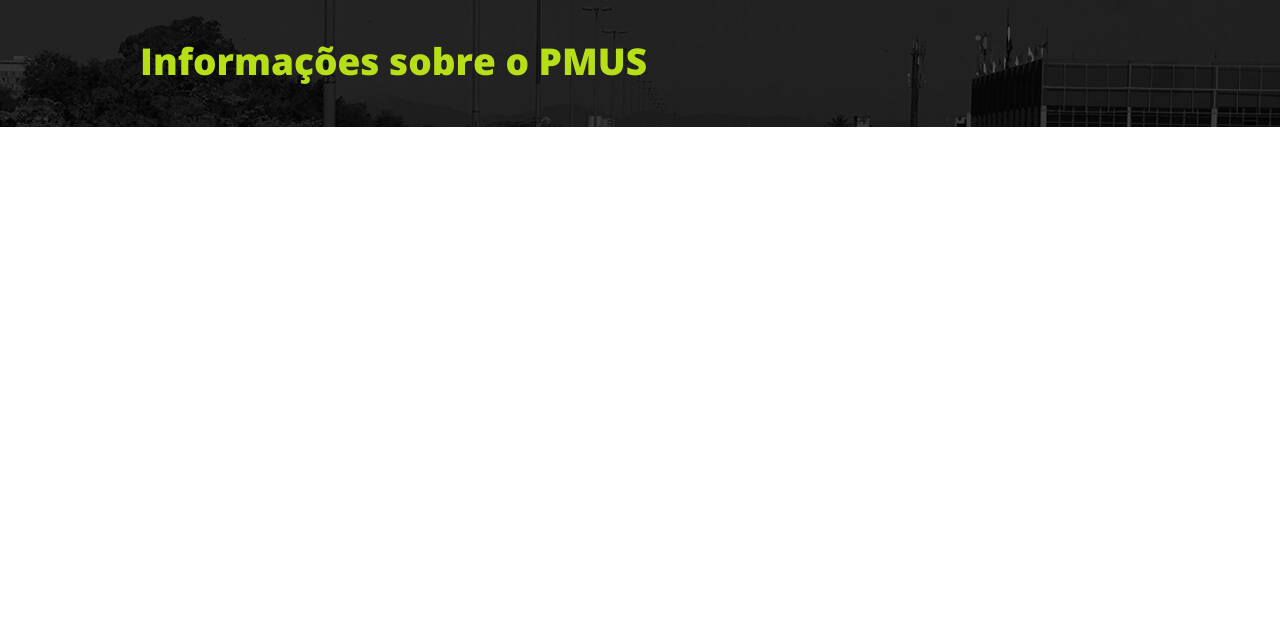
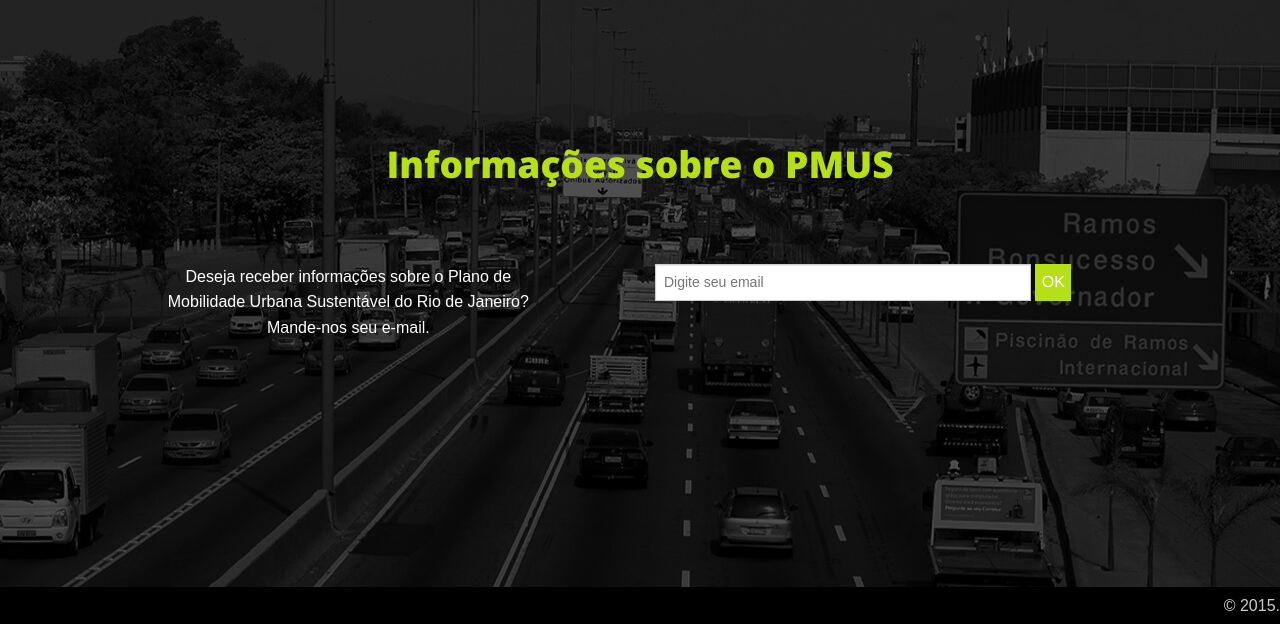
Before and after one commit to LAB-Rio/pmus.com.br, a PHP site: page / in a window 1280 px wide. Shown: the part 2760-3384 px from the top of the page. Before the commit the page ends 2887 px from the top, so only its background shows below. Run offline with PHP 8.4, Linux system fonts and the light colour scheme; some web fonts are replaced.

Commit message:
Add footer

```diff
--- a/assets/stylesheets/application.css
+++ b/assets/stylesheets/application.css
@@ -55,6 +55,11 @@ h2, h3, h4, h5 { font-family: 'Open Sans', 'Arial', sans-serif; font-weight: bol
 #map { padding: 2em 0; }
 #map h2 { margin-bottom: 1em }
 
-#talk { background: url('../images/talk.jpg') no-repeat center top; background-size: cover;; padding: 2em 0; }
+#talk { background: url('../images/talk.jpg') no-repeat center top; background-size: cover; padding: 4em 0 1em 0; }
 #talk * { color: white }
-#talk h2 { color: #B7DF18; }
+#talk h2 { color: #B7DF18; margin-top: 2em; margin-bottom: 2em }
+#talk label, #talk input { display: inline-block }
+#talk label { width: 80%; }
+#talk button { padding: .6em .4em !important; background: #B7DF18 }
+
+.footer { background: black; color: #ccc; padding: .4em 0; text-align: right }
--- a/index.html
+++ b/index.html
@@ -156,20 +156,27 @@ As datas destes eventos ainda estão sendo confirmadas e em breve serão divulga
 
   <div class="frame-4" id="talk">
     <div class="row">
-      <h2>Informações sobre o PMUS</h2>
+      <h2 class="text-center">Informações sobre o PMUS</h2>
 
 
-      <div class="medium-8 medium-centered columns">
+      <div class="medium-12 columns">
         <div class="row">
-          <div class="medium-6 columns">
-
+          <div class="medium-5 columns">
+            <p class="text-center"> Deseja receber informações sobre o Plano de Mobilidade Urbana Sustentável do Rio de Janeiro? <br/>Mande-nos seu e-mail.</p>
           </div>
-          <div class="medium-6 columns">
-
+          <div class="medium-6 medium-offset-1 columns">
+            <form action="" method="GET">
+              <label><input type="text" name="email" placeholder="Digite seu email"/></label>
+              <button type="submit">OK</button>
+            </form>
+            <p><br/><br/><br/><br/><br/><br/><br/><br/><br/></p>
           </div>
         </div>
       </div>
     </div>
+  </div>
+  <div class="footer">
+    <span class="info">&copy; 2015. </span>
   </div>
 
 
```
